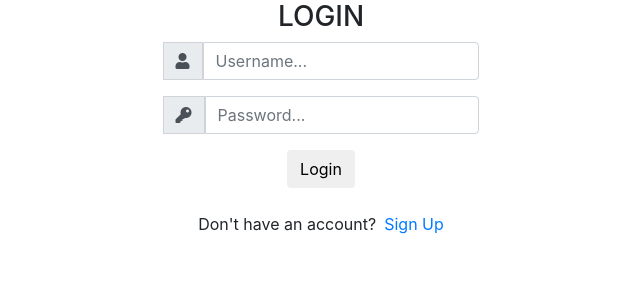
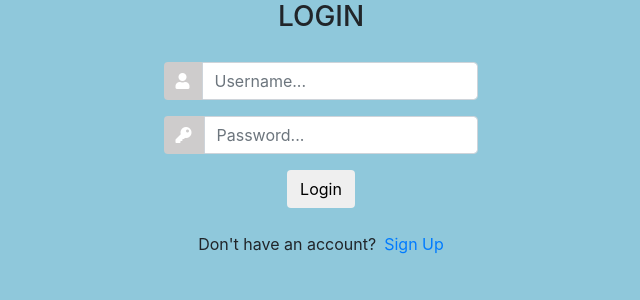
Before and after one commit to VGichuki/awwards-app, a Django app: page /login/ in a window 1280 px wide. Shown: the top 300 px of the page, without its empty margins (319-959 px from the left). Run offline with Django 3.2, Linux system fonts and the light colour scheme; some libraries are stand-ins or nearby versions.

Commit message:
style the login page

```diff
--- a/myawwards/templates/login.html
+++ b/myawwards/templates/login.html
@@ -7,8 +7,27 @@
 	<script src="https://ajax.googleapis.com/ajax/libs/jquery/3.3.1/jquery.min.js"></script>
 	<link rel="stylesheet" href="https://use.fontawesome.com/releases/v5.6.1/css/all.css" integrity="sha384-gfdkjb5BdAXd+lj+gudLWI+BXq4IuLW5IT+brZEZsLFm++aCMlF1V92rMkPaX4PP" crossorigin="anonymous">
 
-
 	<style>
+		body{
+			background-color: rgb(143, 200, 219);
+		}
+		.user_card{
+			width: 350px;
+			margin-top: auto;
+			margin-bottom: auto;
+		}
+		.form_container{
+			margin-top: 20px;
+		}
+		.form_title{
+			color: black;
+		}
+		.input-group-text{
+			background: rgb(206, 204, 204) !important;
+			color: white !important;
+			border: 0 !important;
+			border-radius: 0.25rem 0 0 0.25rem !important;
+		}
 
 	</style>
 
```
